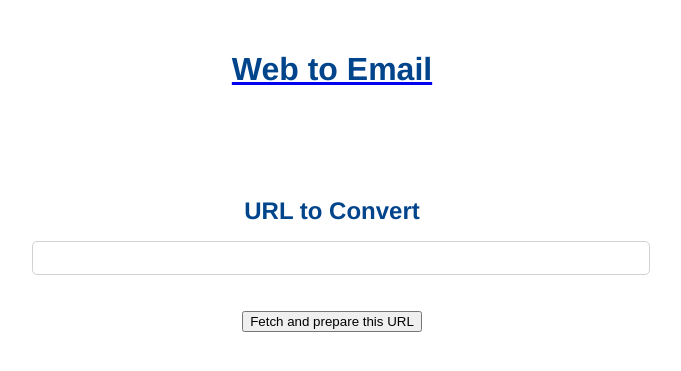
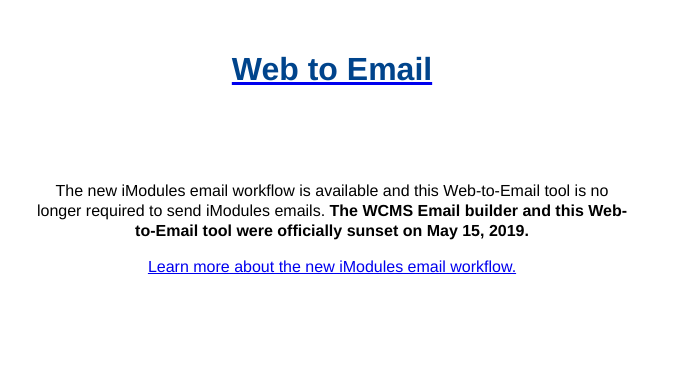
Before and after one commit to pguther/web-to-email, a Flask app: page / in a window 1280 px wide. Shown: the top 371 px of the page, without its empty margins (308-989 px from the left). Run offline with Flask 2, Linux system fonts and the light colour scheme.

Commit message:
Remove tests, sunset this tool

```diff
--- a/app/templates/index.html
+++ b/app/templates/index.html
@@ -12,24 +12,11 @@
             <a href="/"><h1>Web to Email</h1></a>
         </div>
         <div id="form">
-            <form action="" method="get" name="get_url">
-                <p>
-                    <H2>URL to Convert</H2>
-                    {{ form.url(class_="query") }}<br>
-                    {% for error in form.url.errors %}
-                        <span style="color: red;">[{{ error }}]</span>
-                    {% endfor %}<br>
-                    {% with messages = get_flashed_messages() %}
-                        {% if messages %}
-                            {% for message in messages %}
-                                <span class="flashed-message" style="color: red;">{{ message }} </span>
-                                <br>
-                            {% endfor %}
-                        {% endif %}
-                    {% endwith %}
-                    </p>
-                <p><input type="submit" value="Fetch and prepare this URL"></p>
-            </form>
+
+The new iModules email workflow is available and this Web-to-Email tool is no longer required to send iModules emails. <b>The WCMS Email builder and this Web-to-Email tool were officially sunset on May 15, 2019.</b>
+
+<p><a href="https://support.imodules.com/hc/en-us/articles/360002564771-Email-Home" title="Email Home &amp;ndash; iModules Support Center">Learn more about the new iModules email workflow.</a></p>
+
         </div>
     </div>
 
```
Also changed, not shown: .travis.yml.
